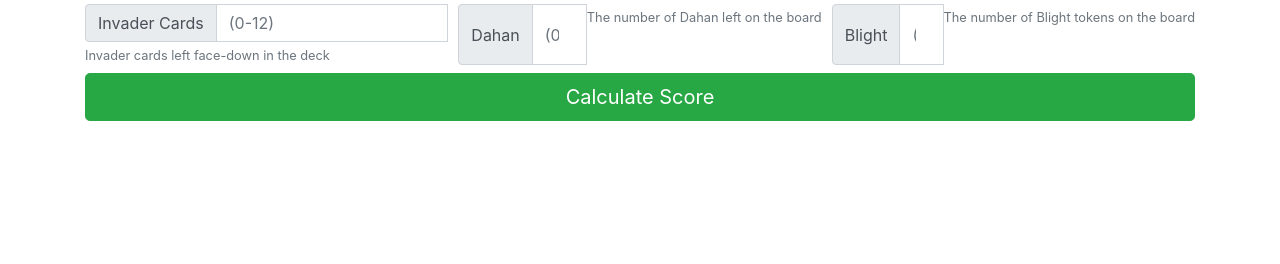
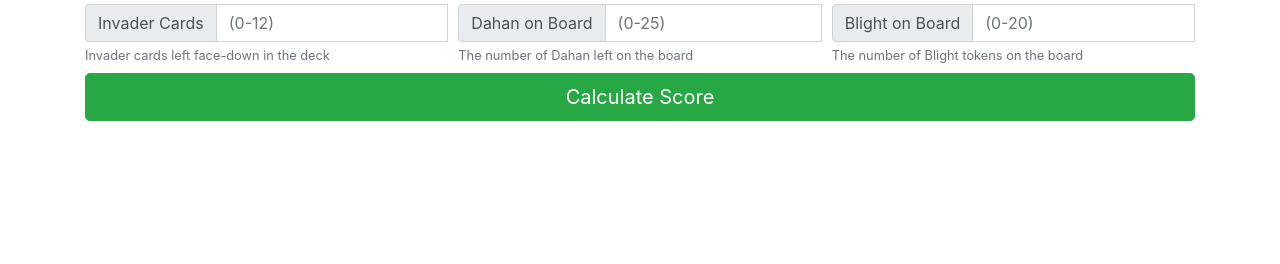
Before and after one commit to josephneumann/spirit-island-logger, a Flask app: template app/templates/score_game.html in a window 1280 px wide. Shown: the part 160-424 px from the top of the page. Run offline with Flask 2, Linux system fonts and the light colour scheme; the template is opened without the code that fills it: values that come from a table or form of the project are taken from there, others are empty; some libraries are stand-ins or nearby versions.

Commit message:
Improve display of score game form

```diff
--- a/app/templates/score_game.html
+++ b/app/templates/score_game.html
@@ -22,14 +22,14 @@
                 </div>
                 <div class="col-md-4 input-group mb-1">
                     <div class="input-group-prepend">
-                        <span class="input-group-text">Dahan</span>
+                        <span class="input-group-text">Dahan on Board</span>
                     </div>
                     {{ form.dahan(** {"class":"form-control","id":"dahan","placeholder":"(0-25)"}) }}
                     <small id="dahanHelp" class="form-text text-muted">The number of Dahan left on the board</small>
                 </div>
                 <div class="col-md-4 input-group mb-1">
                     <div class="input-group-prepend">
-                        <span class="input-group-text">Blight</span>
+                        <span class="input-group-text">Blight on Board</span>
                     </div>
                     {{ form.blight(** {"class":"form-control","id":"blight","placeholder":"(0-20)"}) }}
                     <small id="dahanHelp" class="form-text text-muted">The number of Blight tokens on the board</small>
```
Also changed, not shown: app/forms.py (+0 -7 lines).
